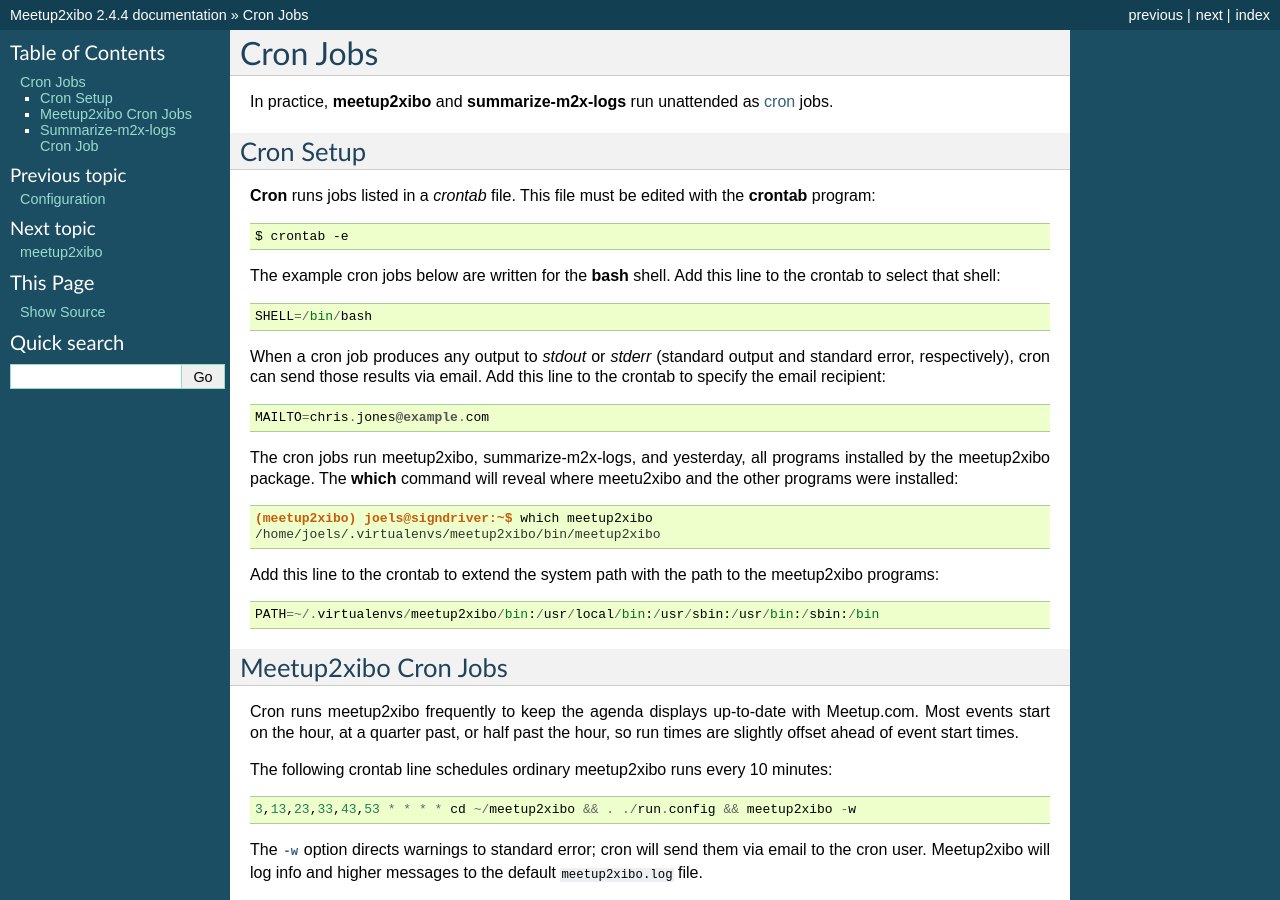
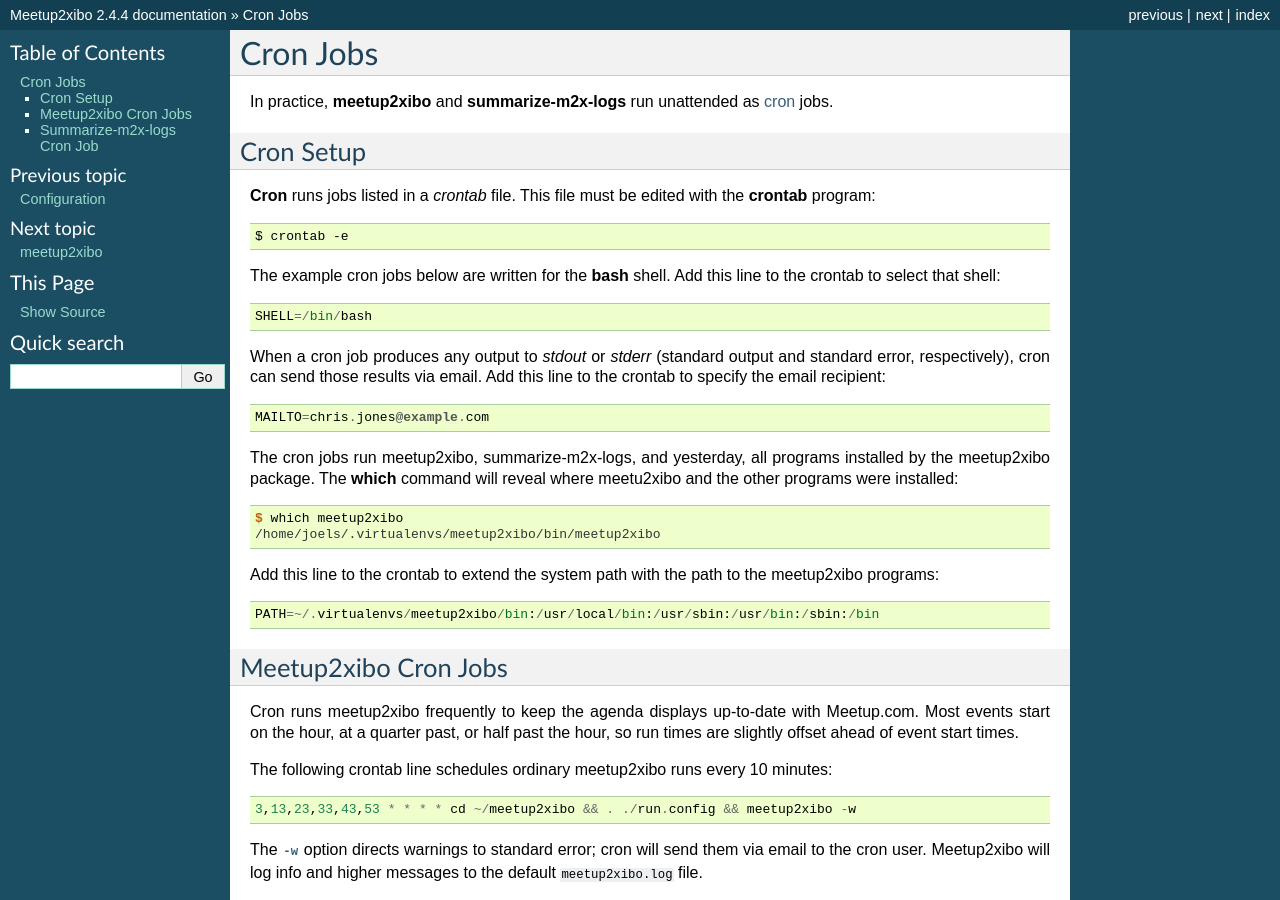
Before and after one commit to jshprentz/meetup2xibo, a Sphinx documentation site: the page built from docs/user-manual/cron-jobs.rst, in a window 1280 px wide and 900 px high. Built offline with Sphinx 7.4.7, drawn with Linux system fonts in a browser that asks for light colours.

Commit message:
Simplify example.

```diff
--- a/docs/user-manual/cron-jobs.rst
+++ b/docs/user-manual/cron-jobs.rst
@@ -31,7 +31,7 @@
 
 .. code-block:: console
 
-   (meetup2xibo) joels@signdriver:~$ which meetup2xibo
+   $ which meetup2xibo
    /home/joels/.virtualenvs/meetup2xibo/bin/meetup2xibo
 
 Add this line to the crontab to extend the system path with the path to the
```
